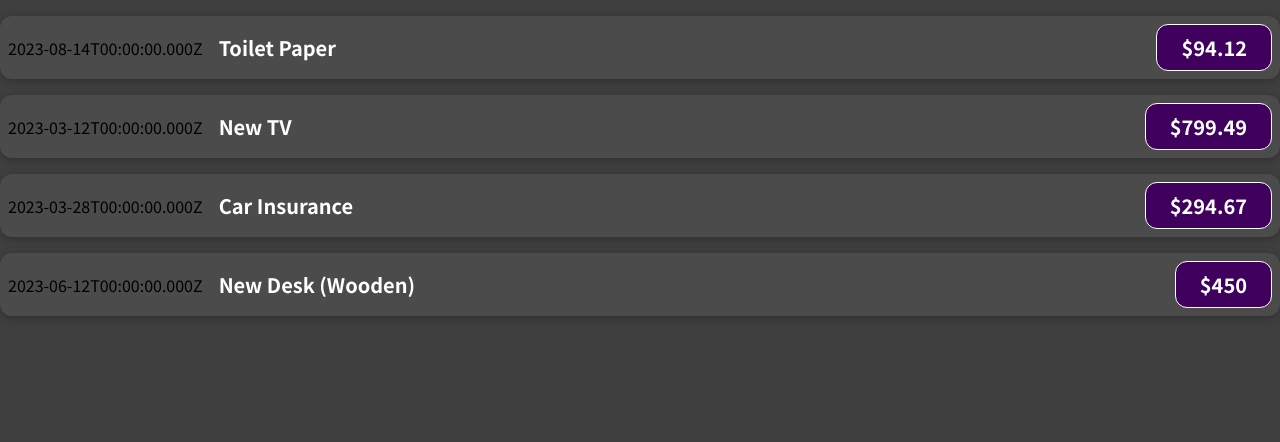
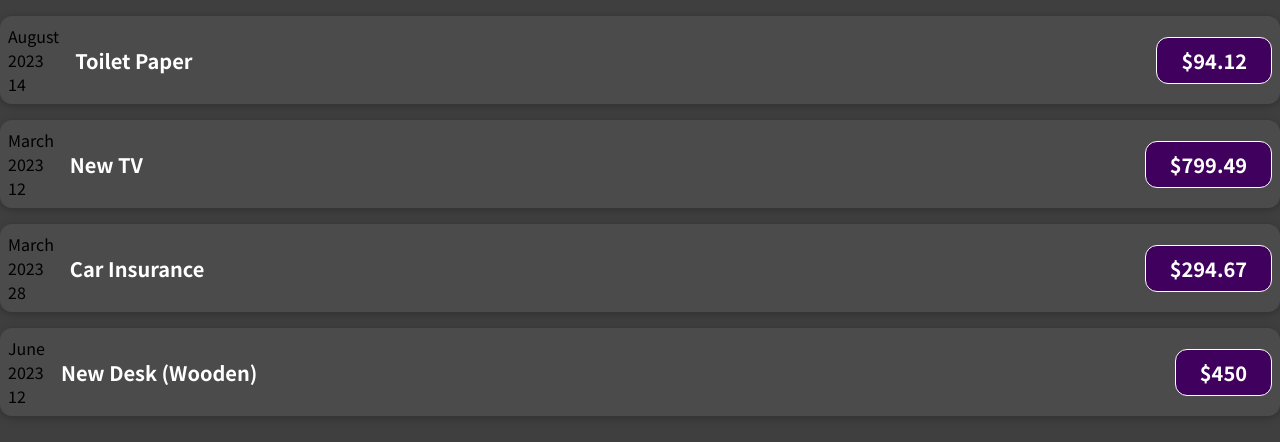
Before and after one commit to vantheman2210/expense-tracker, a JavaScript app: page / in a window 1280 px wide. Shown: the top 442 px of the page. Built offline with nearby package versions, Linux system fonts and the light colour scheme.

Commit message:
Removed hardcode variables, used props

```diff
--- a/src/components/ExpenseItem.js
+++ b/src/components/ExpenseItem.js
@@ -1,12 +1,19 @@
 import './ExpenseItem.css';
 
 const ExpenseItem = function(props) {
-	const expenseDate = new Date(2023, 2, 28);
-	const expenseTitle = 'Car Insurance';
-	const expenseAmount = 259.99;
+	// Constant variables
+	const month = props.date.toLocaleString('en-US', {month: 'long'});
+	const day = props.date.toLocaleString('en-US', {day: '2-digit'});
+	const year = props.date.getFullYear();
+
+
 	return (
 		<div className="expense-item">
-			<div>{props.date.toISOString()}</div>
+			<div>
+			<div>{month}</div>
+			<div>{year}</div>
+			<div>{day}</div>
+			</div>
 			<div className="expense-item__description">
 				<h2>{props.title}</h2>
 				<div className="expense-item__price">${props.amount}</div>
```
